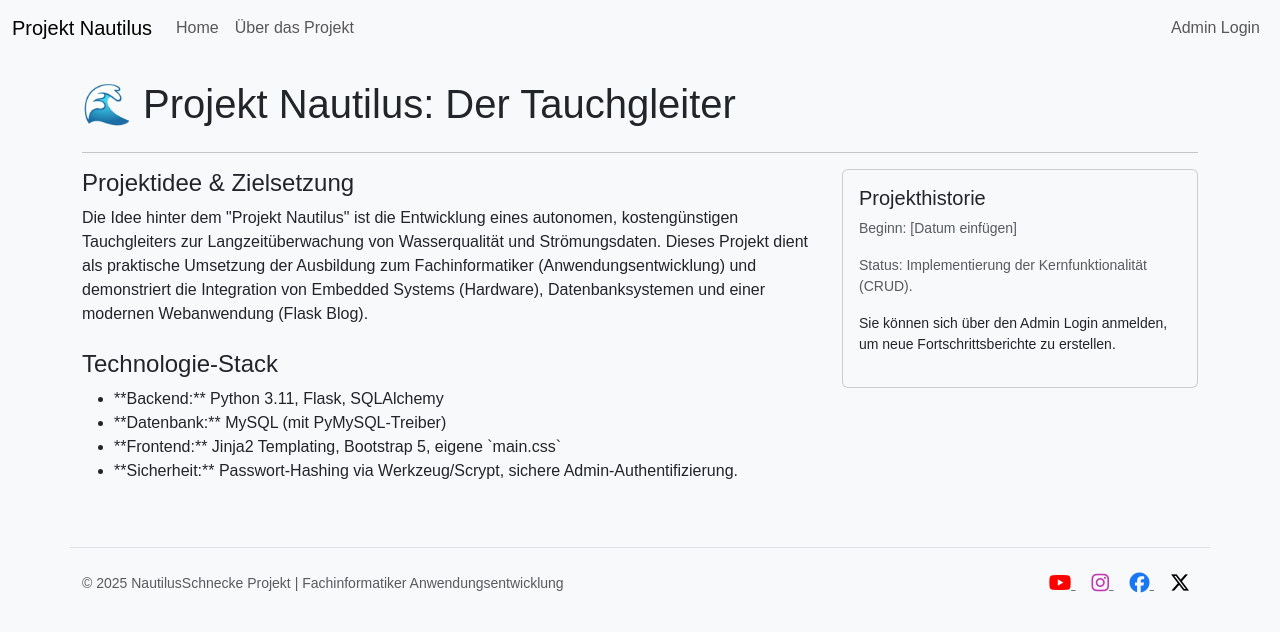
After one commit to Trau91/Abschlussarbeit, a Flask app: page /about in a window 1280 px wide. The commit adds this page. Shown: the top 632 px of the page. Run offline with Flask 3, Linux system fonts and the light colour scheme.

Commit message:
feat: Add static 'About Project' page
This commit introduces a new static page to the main blueprint to provide background information on 'Projekt Nautilus' for the final examination:

Templates (feat): Created 'app/templates/main/about.html' containing project idea, goals, and technology stack.
Routing (feat): Implemented the '/about' route in the main blueprint to render the new template.
Navigation (chore): Updated 'layout.html' to include a link to the "Über das Projekt" page in the main navigation bar.
Design (style): Used structured Bootstrap grid and typography to present project information clearly.

```diff
--- a/app/blueprints/main/routes.py
+++ b/app/blueprints/main/routes.py
@@ -73,3 +73,9 @@ def logout():
     logout_user()
     flash('Du wurdest erfolgreich abgemeldet.', 'success')
     return redirect(url_for('main.index'))
+
+
+# --- About-Route ---
+@main.route('/about')
+def about():
+    return render_template('main/about.html', title='Über das Projekt')
--- a/app/templates/layout.html
+++ b/app/templates/layout.html
@@ -27,6 +27,9 @@
                 <ul class="navbar-nav me-auto">
                     <li class="nav-item">
                         <a class="nav-link" href="{{ url_for('main.index') }}">Home</a>
+                    </li>
+                    <li class="nav-item">
+                        <a class="nav-link" href="{{ url_for('main.about') }}">Über das Projekt</a>
                     </li>
                 </ul>
                 <ul class="navbar-nav">
--- /dev/null
+++ b/app/templates/main/about.html
@@ -0,0 +1,31 @@
+{% extends "layout.html" %}
+
+{% block content %}
+    <h1 class="mb-4">🌊 Projekt Nautilus: Der Tauchgleiter</h1>
+    <hr>
+
+    <div class="row">
+        <div class="col-md-8">
+            <h2 class="h4">Projektidee & Zielsetzung</h2>
+            <p>Die Idee hinter dem "Projekt Nautilus" ist die Entwicklung eines autonomen, kostengünstigen Tauchgleiters zur Langzeitüberwachung von Wasserqualität und Strömungsdaten. Dieses Projekt dient als praktische Umsetzung der Ausbildung zum Fachinformatiker (Anwendungsentwicklung) und demonstriert die Integration von Embedded Systems (Hardware), Datenbanksystemen und einer modernen Webanwendung (Flask Blog).</p>
+
+            <h2 class="h4 mt-4">Technologie-Stack</h2>
+            <ul>
+                <li>**Backend:** Python 3.11, Flask, SQLAlchemy</li>
+                <li>**Datenbank:** MySQL (mit PyMySQL-Treiber)</li>
+                <li>**Frontend:** Jinja2 Templating, Bootstrap 5, eigene `main.css`</li>
+                <li>**Sicherheit:** Passwort-Hashing via Werkzeug/Scrypt, sichere Admin-Authentifizierung.</li>
+            </ul>
+        </div>
+
+        <div class="col-md-4">
+            <div class="card bg-light p-3">
+                <h3 class="h5">Projekthistorie</h3>
+                <p class="small text-muted">Beginn: [Datum einfügen]</p>
+                <p class="small text-muted">Status: Implementierung der Kernfunktionalität (CRUD).</p>
+                <p class="small">Sie können sich über den Admin Login anmelden, um neue Fortschrittsberichte zu erstellen.</p>
+            </div>
+        </div>
+    </div>
+
+{% endblock %}
```
